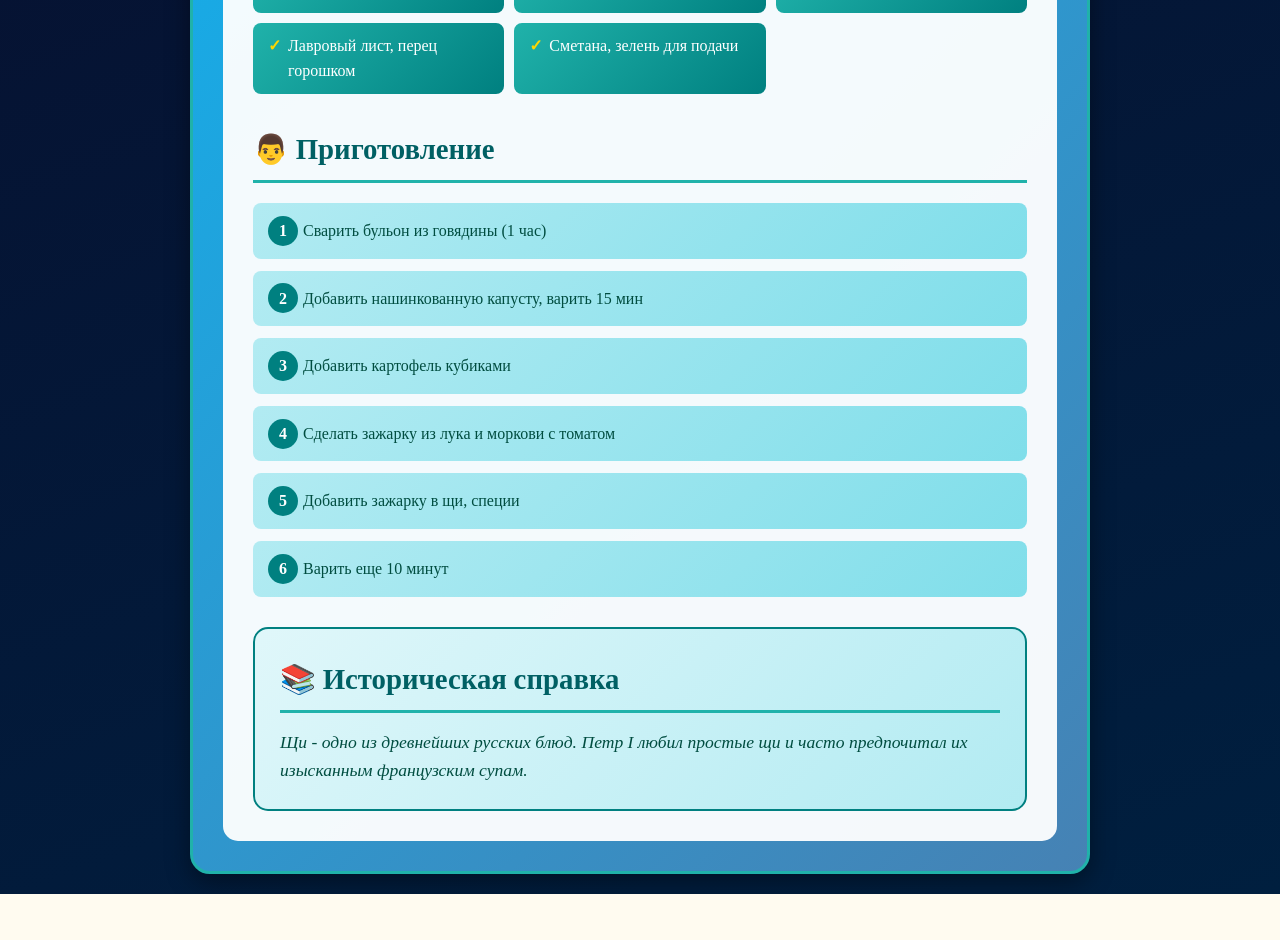
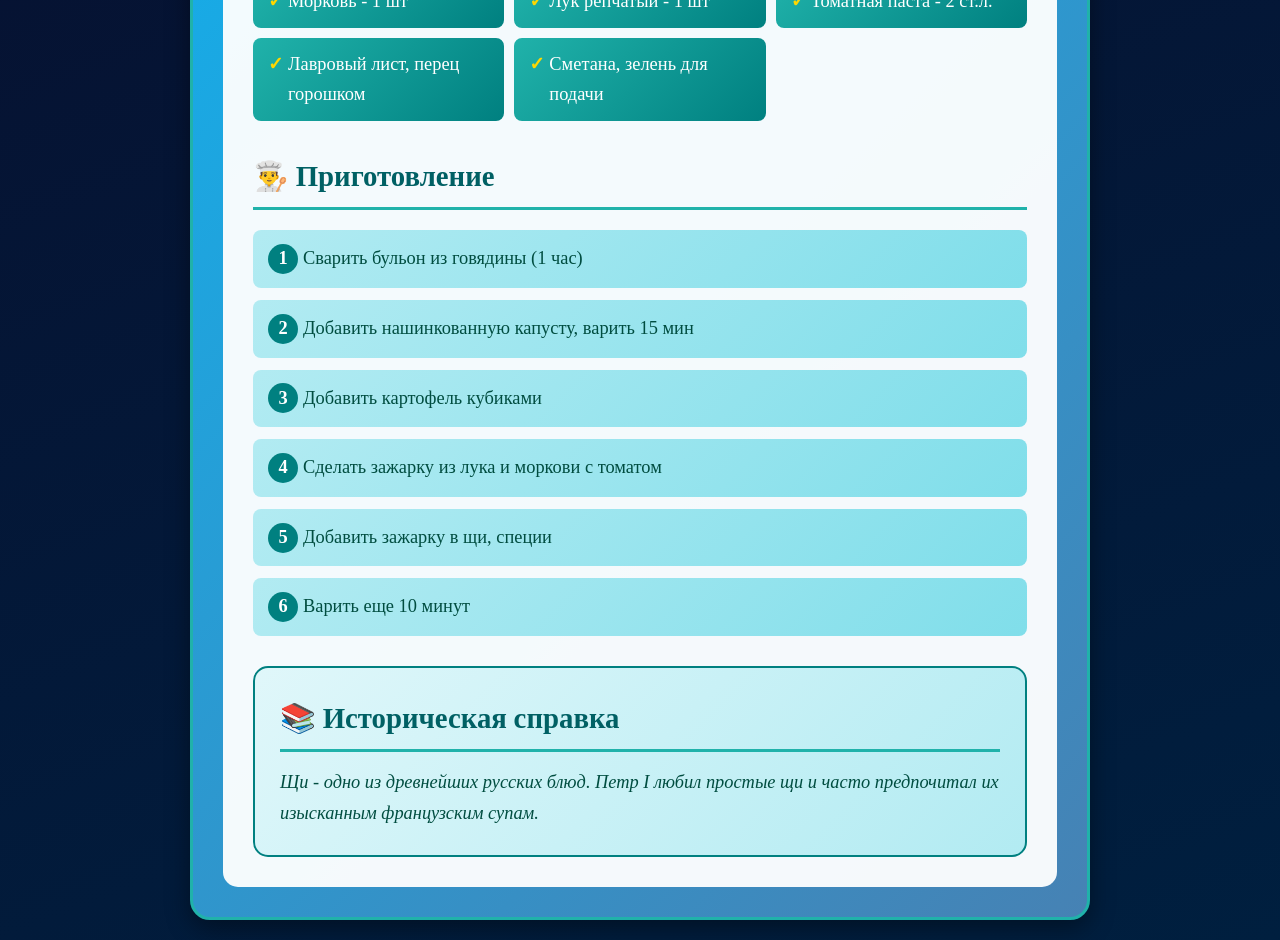
Before and after one commit to svideoproekt-ship-it/russka-kuhnya-9551, a React (Vite) app: page /recipe/1 in a window 1280 px wide. Shown: the part 1040-1980 px from the top of the page. Before the commit the page ends 1934 px from the top, so only its background shows below. Built offline with nearby package versions, Linux system fonts and the light colour scheme; a web font is replaced by a local one.

Commit message:
style: increase recipe text font size for desktop

```diff
--- a/src/pages/RecipePage.jsx
+++ b/src/pages/RecipePage.jsx
@@ -43,7 +43,7 @@ const RecipePage = () => {
     );
   }
 
-  // 4. Нормализация полей (на случай разных названий в файлах данных)
+  // 4. Нормализация полей
   const title = recipe.title || recipe.name || 'Без названия';
   const ingredients = recipe.ingredients || [];
   const steps = recipe.steps || recipe.preparation || [];
@@ -52,7 +52,7 @@ const RecipePage = () => {
   const time = recipe.time || '';
   const history = recipe.history || '';
 
-  // 5. Рендер страницы (полностью в старом стиле)
+  // 5. Рендер страницы
   return (
     <div style={{ minHeight: '100vh', background: 'linear-gradient(160deg, #0a0a2a 0%, #001f3f 100%)', padding: '20px', fontFamily: "'Times New Roman', serif" }}>
       <button
@@ -94,7 +94,7 @@ const RecipePage = () => {
                 {ingredients.map((item, index) => {
                   const text = typeof item === 'string' ? item : `${item.name} — ${item.amount} ${item.unit}`;
                   return (
-                    <li key={index} style={{ padding: '10px 15px', background: 'linear-gradient(135deg, #20B2AA, #008080)', borderRadius: '8px', color: '#fff', fontWeight: '500', position: 'relative', paddingLeft: '35px' }}>
+                    <li key={index} style={{ padding: '12px 15px', background: 'linear-gradient(135deg, #20B2AA, #008080)', borderRadius: '8px', color: '#fff', fontWeight: '500', position: 'relative', paddingLeft: '35px', fontSize: '1.15rem' }}>
                       <span style={{ position: 'absolute', left: '15px', color: '#FFD700', fontWeight: 'bold' }}>✓</span>
                       {text}
                     </li>
@@ -107,10 +107,10 @@ const RecipePage = () => {
           {/* Приготовление */}
           {steps.length > 0 && (
             <div style={{ marginBottom: '30px' }}>
-              <h2 style={{ color: '#006064', fontSize: '1.8rem', marginBottom: '20px', borderBottom: '3px solid #20B2AA', paddingBottom: '10px' }}>👨‍ Приготовление</h2>
+              <h2 style={{ color: '#006064', fontSize: '1.8rem', marginBottom: '20px', borderBottom: '3px solid #20B2AA', paddingBottom: '10px' }}>👨‍🍳 Приготовление</h2>
               <ol style={{ counterReset: 'step-counter', listStyle: 'none', padding: 0 }}>
                 {steps.map((step, index) => (
-                  <li key={index} style={{ padding: '15px', marginBottom: '12px', background: 'linear-gradient(135deg, #b2ebf2, #80deea)', borderRadius: '8px', color: '#004d40', position: 'relative', paddingLeft: '50px', counterIncrement: 'step-counter' }}>
+                  <li key={index} style={{ padding: '15px', marginBottom: '12px', background: 'linear-gradient(135deg, #b2ebf2, #80deea)', borderRadius: '8px', color: '#004d40', position: 'relative', paddingLeft: '50px', counterIncrement: 'step-counter', fontSize: '1.15rem', lineHeight: '1.5' }}>
                     <span style={{ position: 'absolute', left: '15px', top: '50%', transform: 'translateY(-50%)', background: '#008080', color: '#fff', width: '30px', height: '30px', borderRadius: '50%', display: 'flex', alignItems: 'center', justifyContent: 'center', fontWeight: 'bold' }}>{index + 1}</span>
                     {step}
                   </li>
@@ -123,7 +123,7 @@ const RecipePage = () => {
           {history && (
             <div style={{ background: 'linear-gradient(135deg, #e0f7fa, #b2ebf2)', padding: '25px', borderRadius: '15px', border: '2px solid #008080' }}>
               <h2 style={{ color: '#006064', fontSize: '1.8rem', marginBottom: '15px', borderBottom: '3px solid #20B2AA', paddingBottom: '10px' }}>📚 Историческая справка</h2>
-              <p style={{ color: '#004d40', fontSize: '1.1rem', lineHeight: '1.6', fontStyle: 'italic', margin: 0 }}>{history}</p>
+              <p style={{ color: '#004d40', fontSize: '1.15rem', lineHeight: '1.7', fontStyle: 'italic', margin: 0 }}>{history}</p>
             </div>
           )}
 
```
